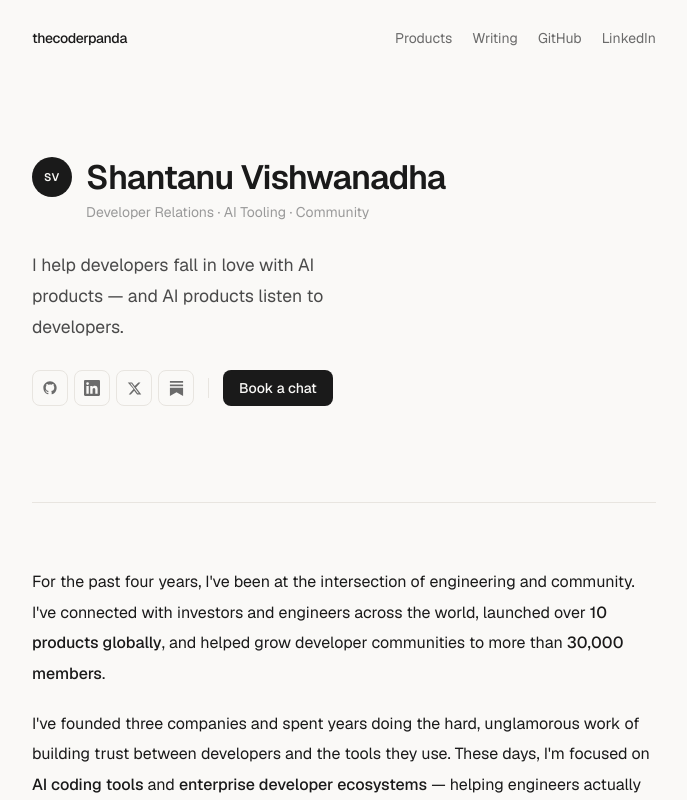
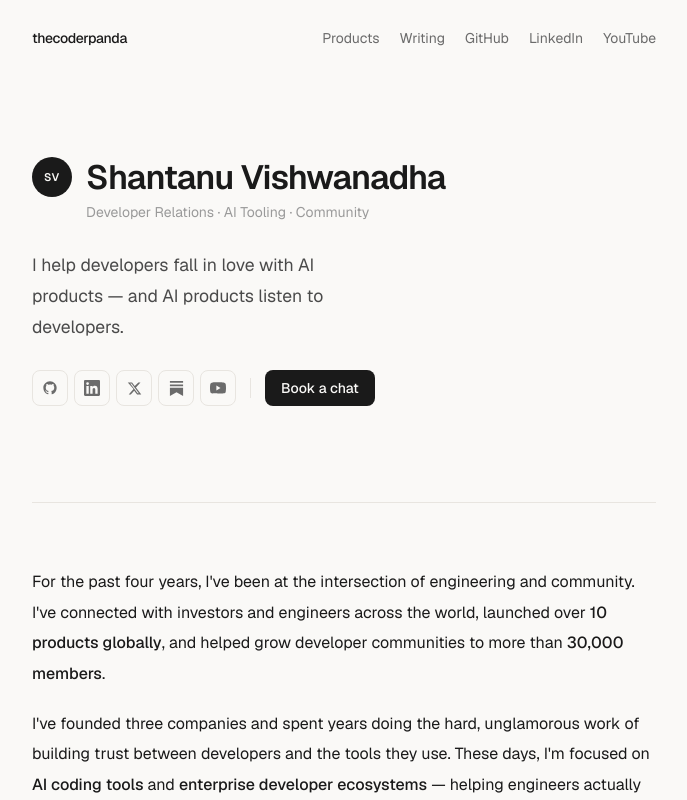
Before and after one commit to thecoderpanda/thecoderpanda-web, a Next.js app: page / in a window 1280 px wide. Shown: the top 800 px of the page, without its empty margins (296-983 px from the left). Built offline with nearby package versions, Linux system fonts and the light colour scheme.

Commit message:
Add YouTube to nav and hero social row

```diff
--- a/src/app/layout.tsx
+++ b/src/app/layout.tsx
@@ -44,6 +44,11 @@
   {
     label: "LinkedIn",
     href: "https://linkedin.com/in/thecoderpanda",
+    external: true,
+  },
+  {
+    label: "YouTube",
+    href: "https://youtube.com/@thecoderpanda",
     external: true,
   },
 ];
--- a/src/app/page.tsx
+++ b/src/app/page.tsx
@@ -95,6 +95,17 @@
                 >
                   <svg width="15" height="15" viewBox="0 0 24 24" fill="currentColor">
                     <path d="M22.539 8.242H1.46V5.406h21.08v2.836zM1.46 10.812V24L12 18.11 22.54 24V10.812H1.46zM22.54 0H1.46v2.836h21.08V0z" />
+                  </svg>
+                </a>
+                <a
+                  href="https://youtube.com/@thecoderpanda"
+                  target="_blank"
+                  rel="noopener noreferrer"
+                  aria-label="YouTube"
+                  className="w-9 h-9 flex items-center justify-center rounded-lg border border-[#e8e5e0] text-[#6b6b6b] hover:text-[#1a1a1a] hover:border-[#c8c5c0] hover:bg-[#f0ede8] transition-all duration-200"
+                >
+                  <svg width="16" height="16" viewBox="0 0 24 24" fill="currentColor">
+                    <path d="M23.498 6.186a3.016 3.016 0 0 0-2.122-2.136C19.505 3.545 12 3.545 12 3.545s-7.505 0-9.377.505A3.017 3.017 0 0 0 .502 6.186C0 8.07 0 12 0 12s0 3.93.502 5.814a3.016 3.016 0 0 0 2.122 2.136c1.871.505 9.376.505 9.376.505s7.505 0 9.377-.505a3.015 3.015 0 0 0 2.122-2.136C24 15.93 24 12 24 12s0-3.93-.502-5.814zM9.545 15.568V8.432L15.818 12l-6.273 3.568z" />
                   </svg>
                 </a>
                 <div className="w-px h-5 bg-[#e8e5e0] mx-2" />
```
